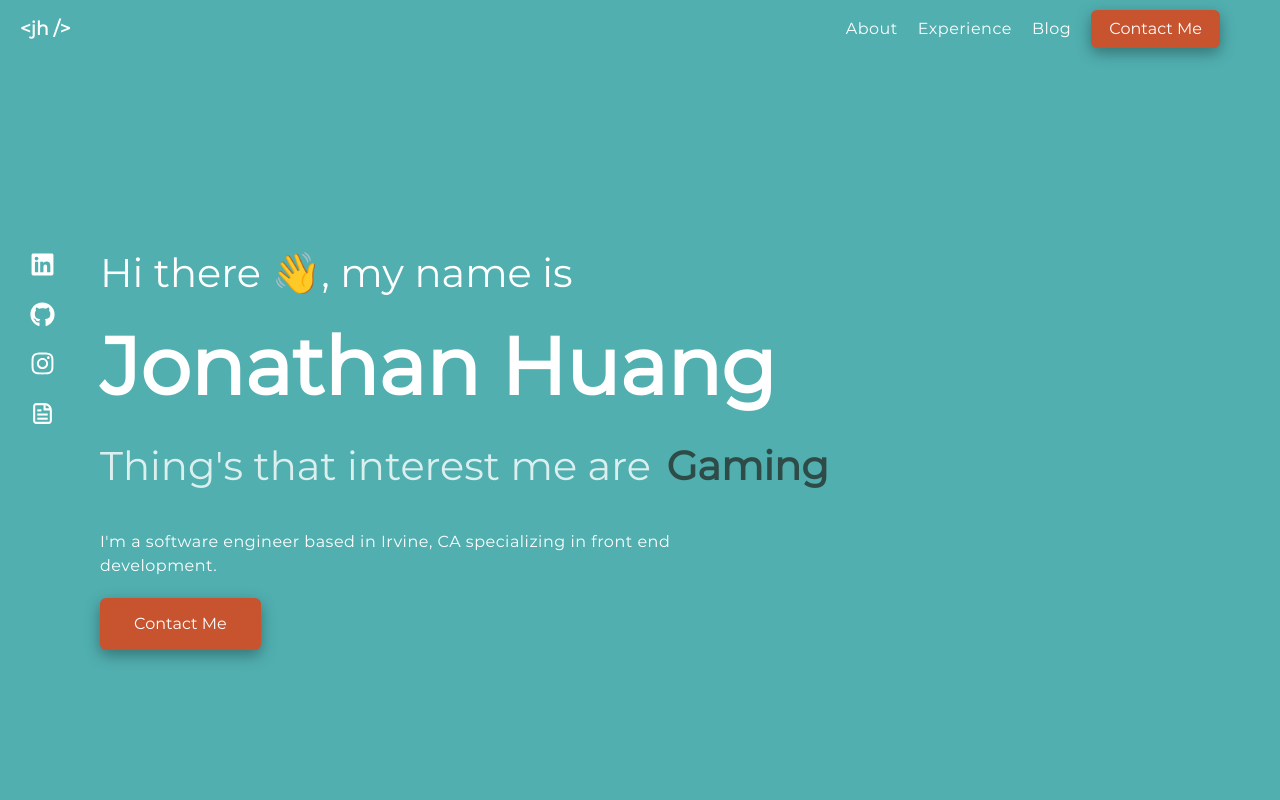
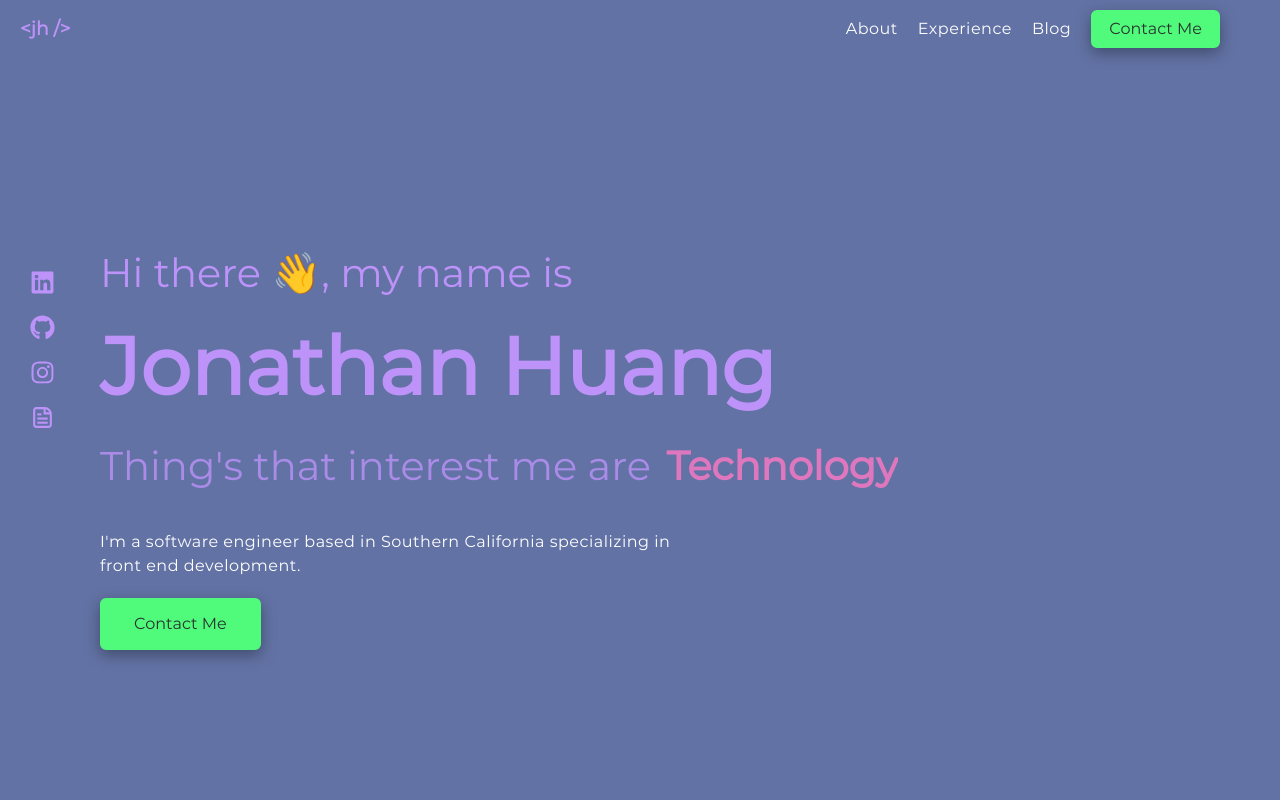
Before and after one commit to jhuan015/personal-website, a Gatsby site: page / in a window 1280 px wide. Shown: the top 800 px of the page. Built offline with nearby package versions, Linux system fonts and the light colour scheme; Gatsby itself is replaced by a stand-in of ours.

Commit message:
feat: update theme to dracula styles

```diff
--- a/gatsby-config.js
+++ b/gatsby-config.js
@@ -53,7 +53,7 @@ module.exports = {
         },
       },
     },
-    'gatsby-plugin-graphql-codegen',
+    // 'gatsby-plugin-graphql-codegen',
     {
       resolve: 'gatsby-source-sanity',
       options: {
--- a/src/components/IconNav.tsx
+++ b/src/components/IconNav.tsx
@@ -16,13 +16,20 @@ const IconContainerStyles = styled.div`
   box-shadow: none;
   svg {
     ${ContrastIconButton}
+    transition: bottom ease-in 300ms;
+    position: relative;
   }
   a {
     position: relative;
-    transition: bottom ease-in 300ms;
+    display: inline-flex;
+    align-items: center;
+    justify-content: center;
+    margin: 10px;
     :focus,
-    :hover {
+    :hover svg {
       bottom: 5px;
+      color: ${props => props.theme.palette.primary.contrast};
+      fill: ${props => props.theme.palette.primary.contrast};
     }
   }
   ${props => props.theme.breakpoints.up('md')} {
@@ -39,7 +46,7 @@ const MobileBottomNavStyles = styled.div`
   justify-content: space-around;
   align-items: center;
   height: 60px;
-  background-color: ${props => props.theme.palette.primary.light};
+  background-color: ${props => props.theme.palette.primary.main};
   z-index: 10;
   box-shadow: rgb(0 0 0 / 25%) 0px 54px 55px, rgb(0 0 0 / 12%) 0px -12px 30px,
     rgb(0 0 0 / 12%) 0px 4px 6px, rgb(0 0 0 / 17%) 0px 12px 13px,
--- a/src/components/experience.tsx
+++ b/src/components/experience.tsx
@@ -42,11 +42,13 @@ const ExperienceHeaderStyles = styled.div`
       padding: 10px;
       border-top-left-radius: 15px;
       border-top-right-radius: 15px;
+      color: ${props => props.theme.palette.text.dark};
       &:not(:last-child) {
         margin-right: 5px;
       }
       &.active {
-        background-color: ${props => props.theme.palette.primary.light};
+        color: ${props => props.theme.palette.text.primary};
+        background-color: ${props => props.theme.palette.primary.main};
       }
       :hover {
         span {
@@ -82,7 +84,7 @@ const MobileTitle = styled.h1`
 `
 
 const ExperienceContent = styled.div`
-  background-color: ${props => props.theme.palette.primary.light};
+  background-color: ${props => props.theme.palette.primary.main};
   padding: 30px;
   box-shadow: rgba(0, 0, 0, 0.25) 0px 14px 28px,
     rgba(0, 0, 0, 0.22) 0px 10px 10px;
--- a/src/components/header.tsx
+++ b/src/components/header.tsx
@@ -11,7 +11,7 @@ const FilledButtonStyles = styled(FilledButton)`
 `
 
 const HeaderStyles = styled.header`
-  background: ${props => props.theme.palette.primary.light};
+  background: ${props => props.theme.palette.primary.main};
   position: fixed;
   top: 0;
   left: 0;
@@ -23,8 +23,8 @@ const HeaderStyles = styled.header`
   li {
     :focus,
     :hover {
-      color: ${props => props.theme.palette.primary.dark};
-      fill: ${props => props.theme.palette.primary.dark};
+      color: ${props => props.theme.palette.primary.contrast};
+      fill: ${props => props.theme.palette.primary.contrast};
     }
   }
 `
--- a/src/components/hero.tsx
+++ b/src/components/hero.tsx
@@ -1,4 +1,4 @@
-import React from 'react'
+import React, { useMemo } from 'react'
 import styled from 'styled-components'
 import anime from 'animejs'
 import { FilledButton } from '../styles/CommonStyles'
@@ -6,7 +6,7 @@ import { FilledButton } from '../styles/CommonStyles'
 const HeroStyles = styled.section`
   display: flex;
   height: 98vh;
-  background-color: ${props => props.theme.palette.primary.light};
+  background-color: ${props => props.theme.palette.primary.main};
   h1 {
     font-size: clamp(45px, 8vw, 80px);
     font-weight: 800;
@@ -47,7 +47,7 @@ const SlidingText = styled.div`
     position: absolute;
     font-weight: 800;
     margin-bottom: 10px;
-    color: ${props => props.theme.palette.primary.dark};
+    color: ${props => props.theme.palette.primary.light};
     ${props => props.theme.breakpoints.up('md')} {
       display: inline;
       margin-left: 5px;
@@ -72,11 +72,32 @@ const wordList = [
   'Gaming',
   'Science',
   'Good food',
-  'Music Festivals',
+  'Music festivals',
   'Travel',
-  'The Environment',
+  'Environmental issues',
   'Movies',
 ]
+
+// Knuth shuffle
+function shuffle(array: string[]) {
+  let currentIndex = array.length,
+    randomIndex
+
+  // While there remain elements to shuffle...
+  while (currentIndex != 0) {
+    // Pick a remaining element...
+    randomIndex = Math.floor(Math.random() * currentIndex)
+    currentIndex--
+
+    // And swap it with the current element.
+    ;[array[currentIndex], array[randomIndex]] = [
+      array[randomIndex],
+      array[currentIndex],
+    ]
+  }
+
+  return array
+}
 
 const Hero: React.FC = () => {
   React.useEffect(() => {
@@ -94,6 +115,8 @@ const Hero: React.FC = () => {
     })
   }, [])
 
+  const randomizeWordList = useMemo(() => shuffle(wordList), [wordList])
+
   return (
     <HeroStyles>
       <HeroContainer>
@@ -102,14 +125,14 @@ const Hero: React.FC = () => {
         <InterestText>
           Thing&apos;s that interest me are&nbsp;
           <SlidingText className="slideUp">
-            {wordList.map((word, i) => {
+            {randomizeWordList.map((word, i) => {
               return <span key={i}>{word}</span>
             })}
           </SlidingText>
         </InterestText>
         <DetailText>
-          I&apos;m a software engineer based in Irvine, CA specializing in front
-          end development.
+          I&apos;m a software engineer based in Southern California specializing
+          in front end development.
         </DetailText>
         <div>
           <FilledButton href="mailto:jhuan015@ucr.edu?subject=Hi there">
--- a/src/styles/CommonStyles.ts
+++ b/src/styles/CommonStyles.ts
@@ -3,7 +3,6 @@ import styled, { css } from 'styled-components'
 export const ContrastIconButton = css`
   height: 25px;
   width: 25px;
-  padding: 10px;
   cursor: pointer;
   :focus,
   :hover {
@@ -45,7 +44,7 @@ export const FilledButton = styled.a`
   ${ButtonStyles}
   background-color: ${props => props.theme.palette.primary.contrast};
   && {
-    color: ${props => props.theme.palette.text.primary};
+    color: ${props => props.theme.palette.text.dark};
   }
   :hover,
   :focus {
--- a/src/styles/GlobalStyles.ts
+++ b/src/styles/GlobalStyles.ts
@@ -26,19 +26,19 @@ const GlobalStyles = createGlobalStyle<{ theme: ThemeType }>`
     text-decoration: none;
     :hover {
       cursor: pointer;
-      color: ${props => props.theme.palette.primary.dark};
+      color: ${props => props.theme.palette.primary.contrast};
     }
     :focus {
       ${DashedFocus}
     }
     li {
       :hover {
-      color: ${props => props.theme.palette.primary.dark};
+      color: ${props => props.theme.palette.primary.contrast};
       }
     }
   }
   p, li {
-    color: ${props => props.theme.palette.text.primary};
+    color: ${props => props.theme.palette.text.light};
     letter-spacing: 0.5px;
     line-height: 1.5;
   }
@@ -78,7 +78,7 @@ const GlobalStyles = createGlobalStyle<{ theme: ThemeType }>`
     opacity: 0.7;
   }
   ::selection {
-    background:  ${props => props.theme.palette.primary.contrast};
+    background:  ${props => props.theme.palette.text.selection};
   }
   ::-moz-selection {
     background:  ${props => props.theme.palette.primary.contrast};
--- a/src/styles/theme.ts
+++ b/src/styles/theme.ts
@@ -23,16 +23,19 @@ const theme = {
   },
   // TODO Split out into dark and light themes
   palette: {
-    background: '#27332F',
+    background: '#282a36',
     primary: {
-      light: '#51AFB0',
-      main: '#1F8DA3',
+      light: '#ff79c6',
+      main: '#6272a4',
       dark: '#27332F',
-      contrast: '#C7542F',
+      contrast: '#50fa7b',
     },
     text: {
-      primary: '#FFFFFF',
-      secondary: '#000000',
+      primary: '#bd93f9',
+      secondary: '#6272a4',
+      light: '#fff',
+      dark: '#27332F',
+      selection: '#44475a',
     },
   },
   type: 'dark',
```
Also changed, not shown: src/components/AuthorSidePanel.tsx (+14 -6 lines), src/pages/blog.tsx (+7 -3 lines).
